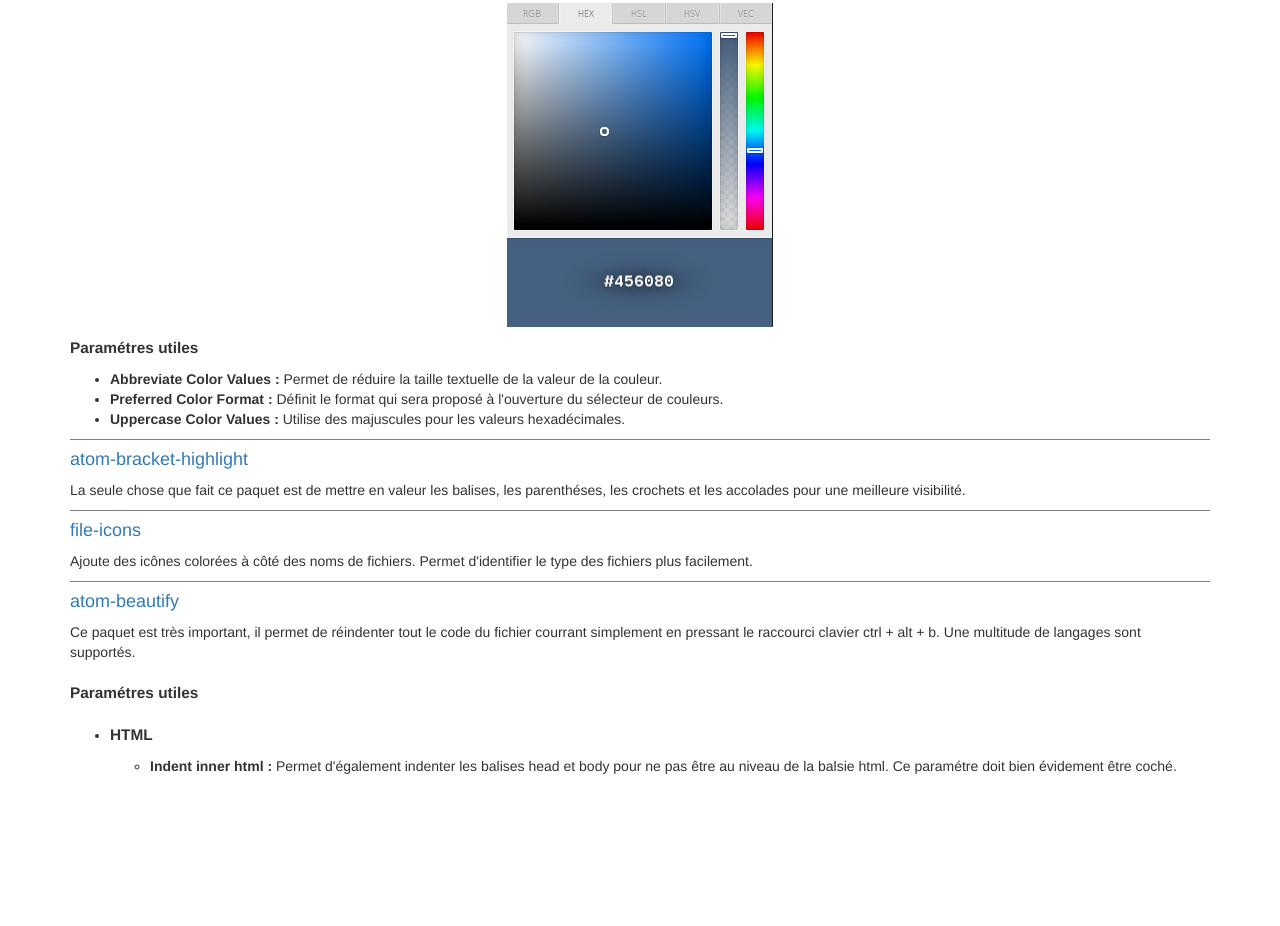
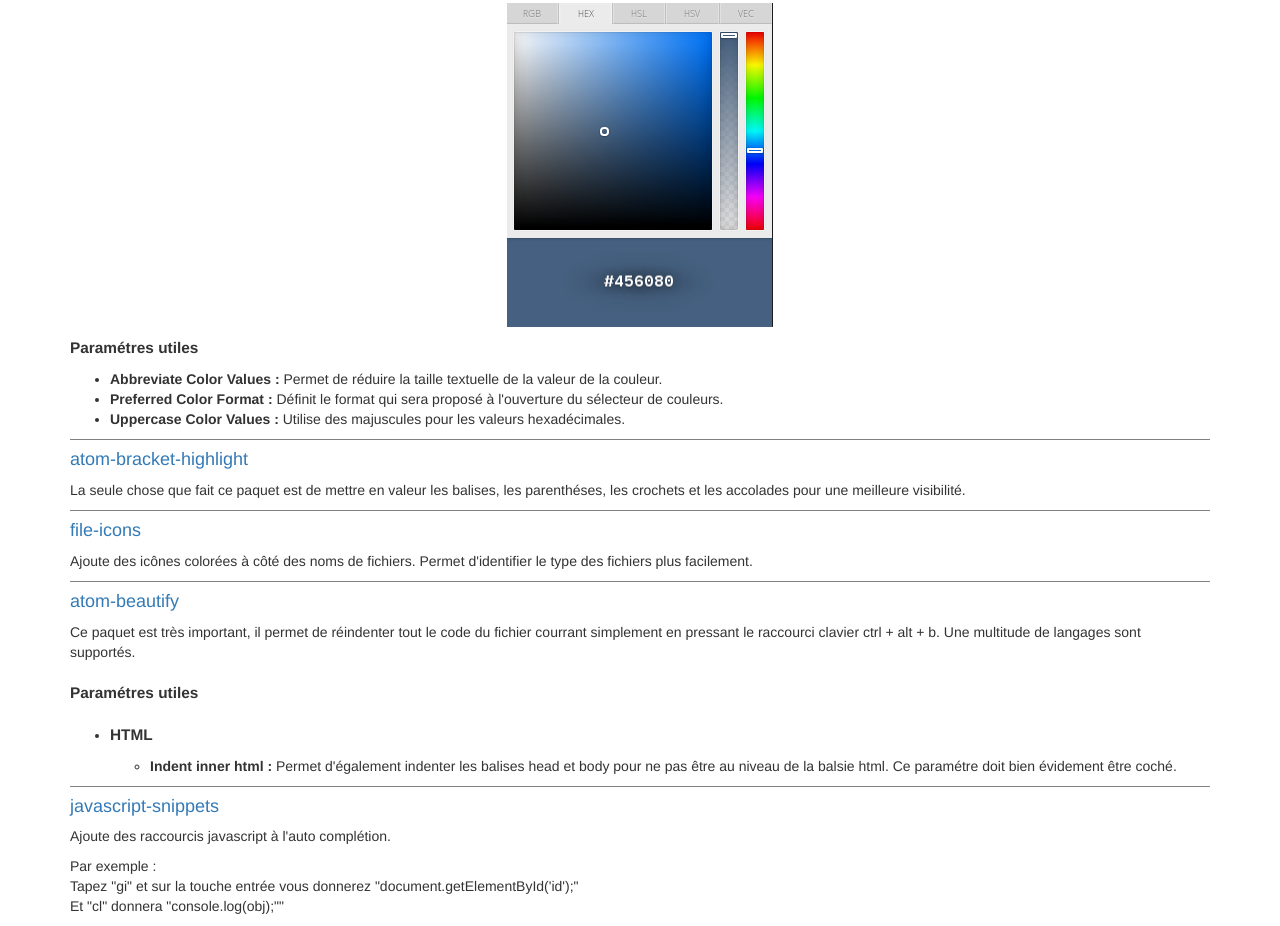
Before and after one commit to Vinarnt/pimp-my-atom, a plain HTML site: page index.html in a window 1280 px wide. Shown: the part 3438-4364 px from the top of the page. Before the commit the page ends 4224 px from the top, so only its background shows below. Drawn offline with Linux system fonts and the light colour scheme.

Commit message:
Add javascript-snippets package

```diff
--- a/index.html
+++ b/index.html
@@ -195,6 +195,19 @@
           </ul>
         </li>
       </ul>
+
+      <div class="separator"></div>
+
+      <h4><a href="https://atom.io/packages/javascript-snippets">javascript-snippets</a></h4>
+      <p>
+        Ajoute des raccourcis javascript à l'auto complétion.
+      </p>
+
+      <p>
+        Par exemple :<br />
+        Tapez "gi" et sur la touche entrée vous donnerez "document.getElementById('id');"<br />
+        Et "cl" donnera "console.log(obj);""
+      </p>
     </div>
   </body>
 
```
